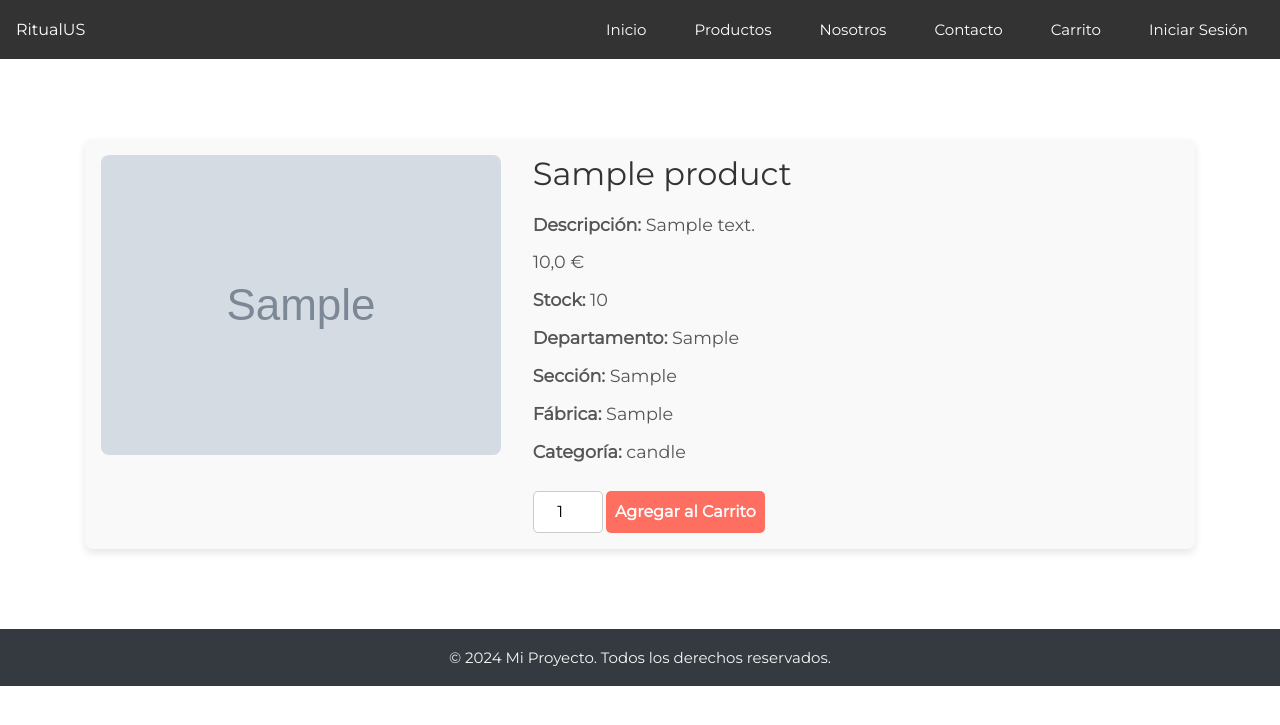
After one commit to PGPI-2024-010/ritualUS, a Django app: page /product/1/ in a window 1280 px wide. The commit adds this page. Shown: the top 725 px of the page. Run offline with Django 5.2, Linux system fonts and the light colour scheme; tables that the repository leaves empty hold one stand-in row (values such as "Sample post"); grey boxes marked "Sample" are stand-in pictures; some libraries are stand-ins or nearby versions.

Commit message:
feat: first functional version of product details view

```diff
--- a/ritualUS/admin.py
+++ b/ritualUS/admin.py
@@ -1,5 +1,6 @@
 from django.contrib import admin
-from .models import Product, ProductType
+from .models import Product, ProductType, CustomUser
 
 admin.site.register(Product)
 admin.site.register(ProductType)
+admin.site.register(CustomUser)
--- a/ritualUS/models.py
+++ b/ritualUS/models.py
@@ -44,6 +44,9 @@ class Product(models.Model):
     factory = models.CharField(max_length=100, blank=True, null=True)
     product_type = models.ForeignKey(ProductType, on_delete=models.CASCADE, related_name="product")
 
+    def get_absolute_url(self):
+        return reverse('product-detail', kwargs={'pk': self.id})
+
     @property
     def is_available(self):
         return self.stock > 0
--- a/ritualUS/static/css/styles.css
+++ b/ritualUS/static/css/styles.css
@@ -206,12 +206,79 @@ ul, li {
 }
 
 .btn-add-cart:hover {
-    background-color: #ff3b30;
+    background-color: #e64a42;
+    color: #fff;
 }
 
 .main-content {
     flex-grow: 1;
 }
+
+/* Product details */
+
+.product-detail {
+    display: flex;
+    gap: 2rem;
+    max-width: 1200px;
+    margin: 2rem auto;
+    padding: 1rem;
+    background: #f9f9f9;
+    border-radius: 8px;
+    box-shadow: 0 4px 8px rgba(0, 0, 0, 0.1);
+}
+
+.product-detail img {
+    max-width: 100%;
+    max-height: 400px;
+    object-fit: cover;
+    border-radius: 8px;
+    width: 100%;
+    height: auto;
+    flex: 1 1 40%;
+}
+
+.product-detail .details {
+    flex: 1 1 60%;
+}
+
+.product-detail h1 {
+    font-size: 2rem;
+    margin-bottom: 1rem;
+    color: #333;
+}
+
+.product-detail p {
+    font-size: 1.1rem;
+    margin: 0.5rem 0;
+    color: #555;
+}
+
+
+.action-row {
+    display: flex;
+    align-items: center;
+    justify-content: flex-start;
+    margin-top: 1rem;
+    gap:0.2rem
+}
+
+.quantity-selector {
+    margin-top: 0.5rem;
+    display: flex;
+    align-items: center;
+    gap: 0.5rem;
+}
+
+.quantity-selector input[type="number"] {
+    font-size: 1rem;
+    padding: 0.5rem;
+    width: 70px;
+    text-align: center;
+    border: 1px solid #ccc;
+    border-radius: 5px;
+}
+
+
 
 /* Footer */
 footer {
--- a/ritualUS/urls.py
+++ b/ritualUS/urls.py
@@ -18,7 +18,7 @@ from django.conf import settings
 from django.conf.urls.static import static
 from django.contrib import admin
 from django.urls import include, path
-from .views import Home, profile_view, ProductListView
+from .views import Home, profile_view, ProductListView, ProductDetailView
 
 urlpatterns = [
     path('', Home.as_view(), name='home'),
@@ -26,6 +26,7 @@ urlpatterns = [
     path('accounts/', include('allauth.urls')),
     path('profile/', profile_view, name='profile'),
     path('products/', ProductListView.as_view(), name='products'),
+    path('product/<int:pk>/', ProductDetailView.as_view(), name='product-detail'),
 ]
 
 if settings.DEBUG:
--- a/ritualUS/views.py
+++ b/ritualUS/views.py
@@ -1,5 +1,5 @@
 
-from django.views.generic import ListView
+from django.views.generic import ListView, DetailView
 from .models import Product, Category
 from django.contrib.auth.decorators import login_required
 from .forms import CustomSignupForm
@@ -51,3 +51,9 @@ class ProductListView(ListView):
         else:
             # Si no hay filtro, muestra todos los productos
             return Product.objects.all()
+
+
+class ProductDetailView(DetailView):
+    template_name = 'product_detail.html'
+    model = Product
+    context_object_name = 'product'
--- a/templates/base_generic.html
+++ b/templates/base_generic.html
@@ -34,9 +34,8 @@
             src: url("{% static 'fonts/Montserrat-Black.ttf' %}") format('truetype');
         }
     </style>
-    <meta charset="UTF-8">
-    <meta name="viewport" content="width=device-width, initial-scale=1.0">
-    <link rel="stylesheet" href="{% static 'css/styles.css' %}">
+
+    <link rel="stylesheet" type="text/css" href="{% static 'css/styles.css' %}">
     <link rel="stylesheet" href="{% static 'css/signup.css' %}">
 </head>
 <body>
--- /dev/null
+++ b/templates/product_detail.html
@@ -0,0 +1,40 @@
+{% extends 'base_generic.html' %}
+
+{% block content %}
+<section class="product-detail">
+    <div class="product-image">
+        <img src="{{ product.image.url }}" alt="{{ product.name }}">
+    </div>
+    <div class="details">
+        <h1>{{ product.name }}</h1>
+
+        <p><strong>Descripción:</strong> {{ product.description }}</p>
+
+        <p class="price">
+            {% if product.discount_price %}
+                <span class="discount-price">{{ product.discount_price }} €</span>
+                <span class="original-price">{{ product.price }} €</span>
+            {% else %}
+                {{ product.price }} €
+            {% endif %}
+        </p>
+
+        <p><strong>Stock:</strong> {{ product.stock }}</p>
+        <p><strong>Departamento:</strong> {{ product.department }}</p>
+        <p><strong>Sección:</strong> {{ product.section }}</p>
+        <p><strong>Fábrica:</strong> {{ product.factory }}</p>
+        <p><strong>Categoría:</strong> {{ product.product_type.category }}</p>
+
+        {% if product.is_available %}
+        <div class="action-row">
+            <div class="quantity-selector">
+                <input type="number" id="quantity" name="quantity" value="1" min="1" max="{{ product.stock }}">
+            </div>
+            <a href="{{ product.get_add_to_cart_url }}" class="btn btn-add-cart">Agregar al Carrito</a>
+        </div>
+        {% else %}
+            <p class="out-of-stock">Producto Agotado</p>
+        {% endif %}
+    </div>
+</section>
+{% endblock %}
```
